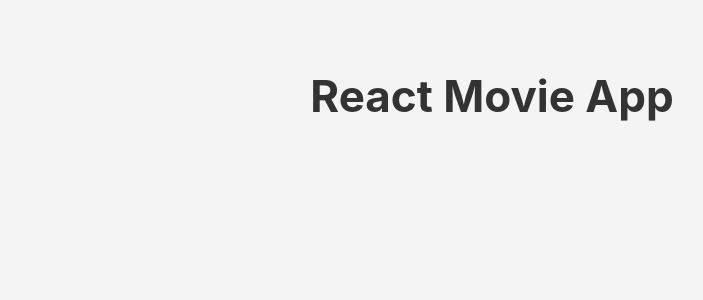
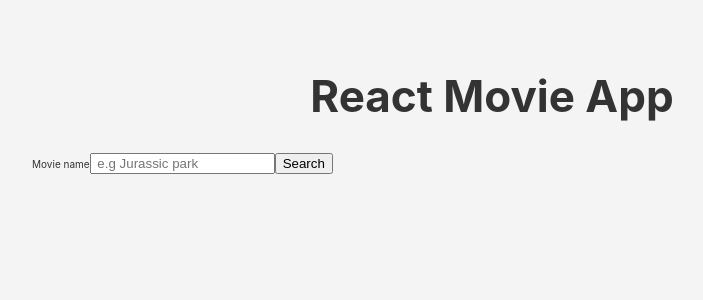
Before and after one commit to Adedipupo/MovieSearch-App, a React (Create React App) app: page / in a window 1280 px wide. Shown: the top 300 px of the page, without its empty margins (148-851 px from the left). Built offline with nearby package versions, Linux system fonts and the light colour scheme.

Commit message:
form component add to app.js

```diff
--- a/src/App.js
+++ b/src/App.js
@@ -1,10 +1,12 @@
 import React from 'react';
 import './App.css';
+import SearchMovies from './components/SearchMovies';
 
 function App() {
   return (
     <div className="container">
       <h1 className="title">React Movie App</h1>
+      <SearchMovies />
     </div>
   );
 }
```
